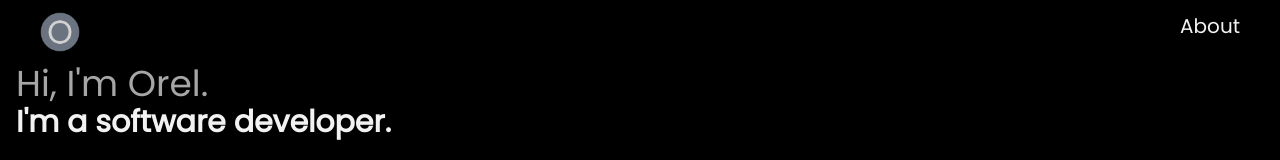
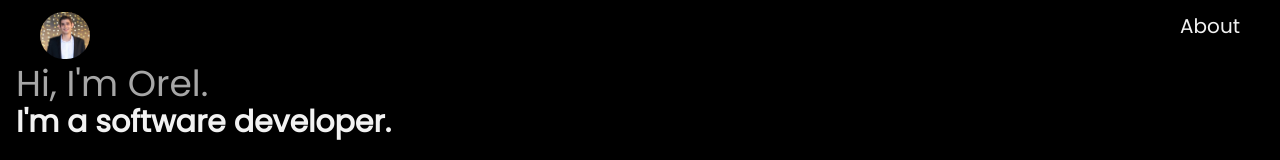
Before and after one commit to Portfolio-Orel/orel.web, a Next.js app: page / in a window 1280 px wide. Shown: the top 160 px of the page. Built offline with nearby package versions, Linux system fonts and the light colour scheme; no server answers.

Commit message:
- Add profile picture

```diff
--- a/components/top-bar.jsx
+++ b/components/top-bar.jsx
@@ -9,7 +9,15 @@ export default function TopBar({ className }) {
   return (
     <div className={`w-screen px-10 pt-3 flex justify-between ${className}`}>
       <Link href={'/'} className="text-text  text-xl">
-        <Image src="/icon.png" alt="Orel Zilberman icon" width={40} height={40} />
+        <div className="rounded-full overflow-hidden">
+          <Image
+            src="/profile_picture_top.png"
+            alt="Orel Zilberman icon"
+            className="object-cover"
+            height={50}
+            width={50}
+          />
+        </div>
       </Link>
       <div className="flex space-x-3">
         {items.map((item) => (
```
Also changed, not shown: public/profile_picture_top.png (added).
